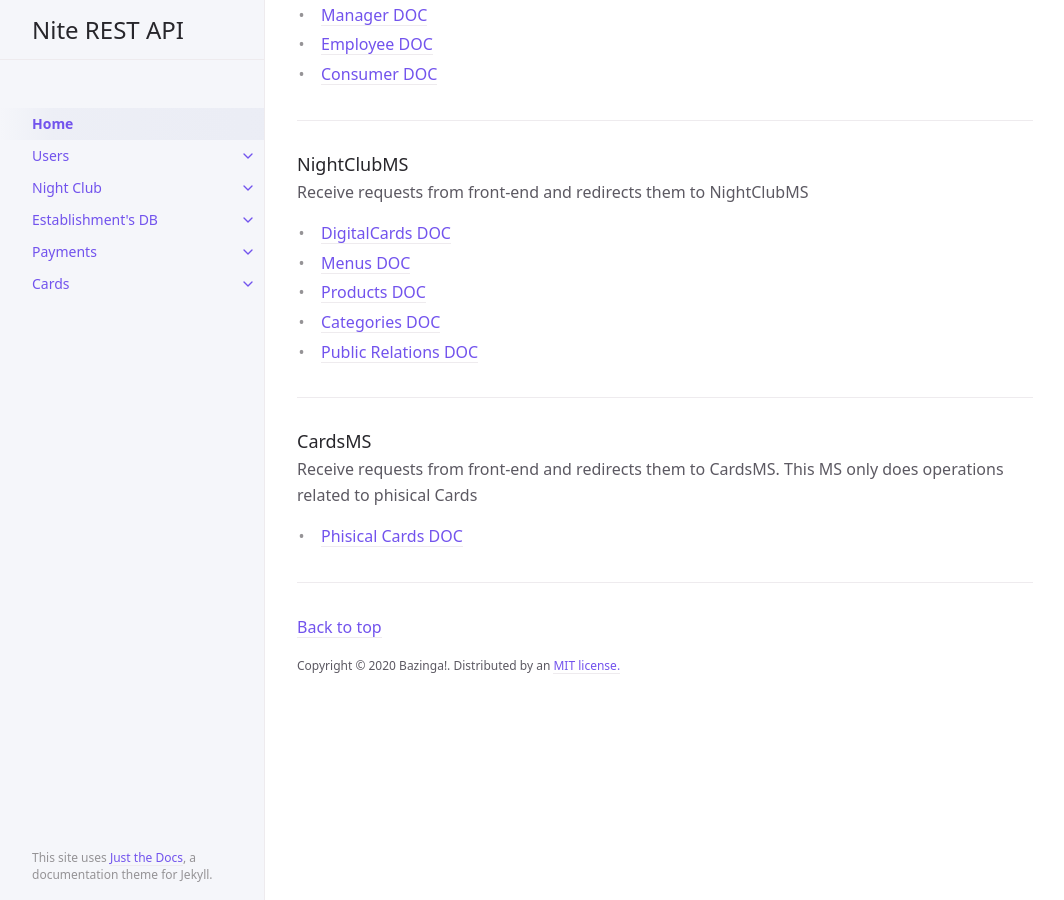
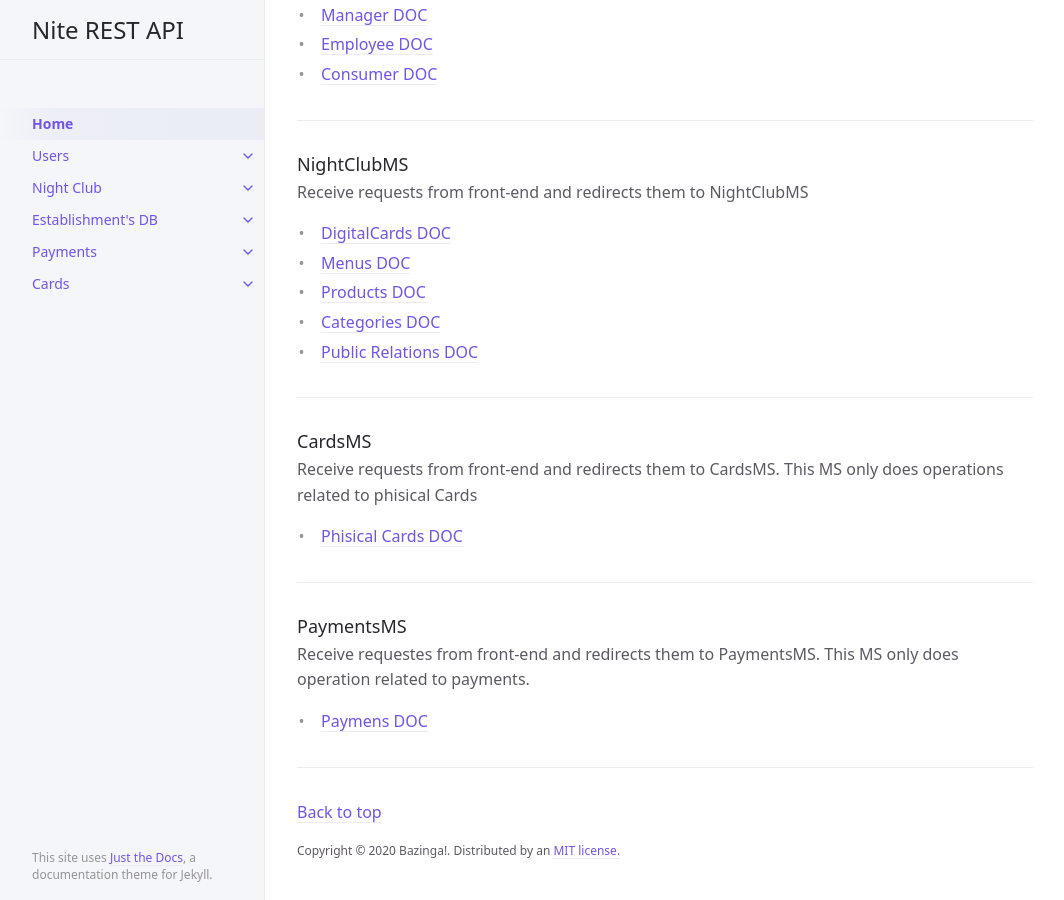
Before and after one commit to TheTrueBazinga/TheTrueBazinga.github.io, a Jekyll site: the page built from index.md, in a window 1280 px wide and 900 px high, scrolled down 676 px. Shown: the whole window, without its empty margins (107-1171 px from the left). Built offline with Jekyll 4.4.1, drawn with Linux system fonts in a browser that asks for light colours.

Commit message:
Update index with payments link

```diff
--- a/index.md
+++ b/index.md
@@ -50,3 +50,11 @@ ___
 Receive requests from front-end and redirects them to CardsMS. This MS only does operations related to phisical Cards
 
 * [Phisical Cards DOC](./docs/Cards_doc/cards_doc)
+
+___
+
+### PaymentsMS
+
+Receive requestes from front-end and redirects them to PaymentsMS. This MS only does operation related to payments.
+
+* [Paymens DOC](./docs/Payments_doc/payments_doc)
```
